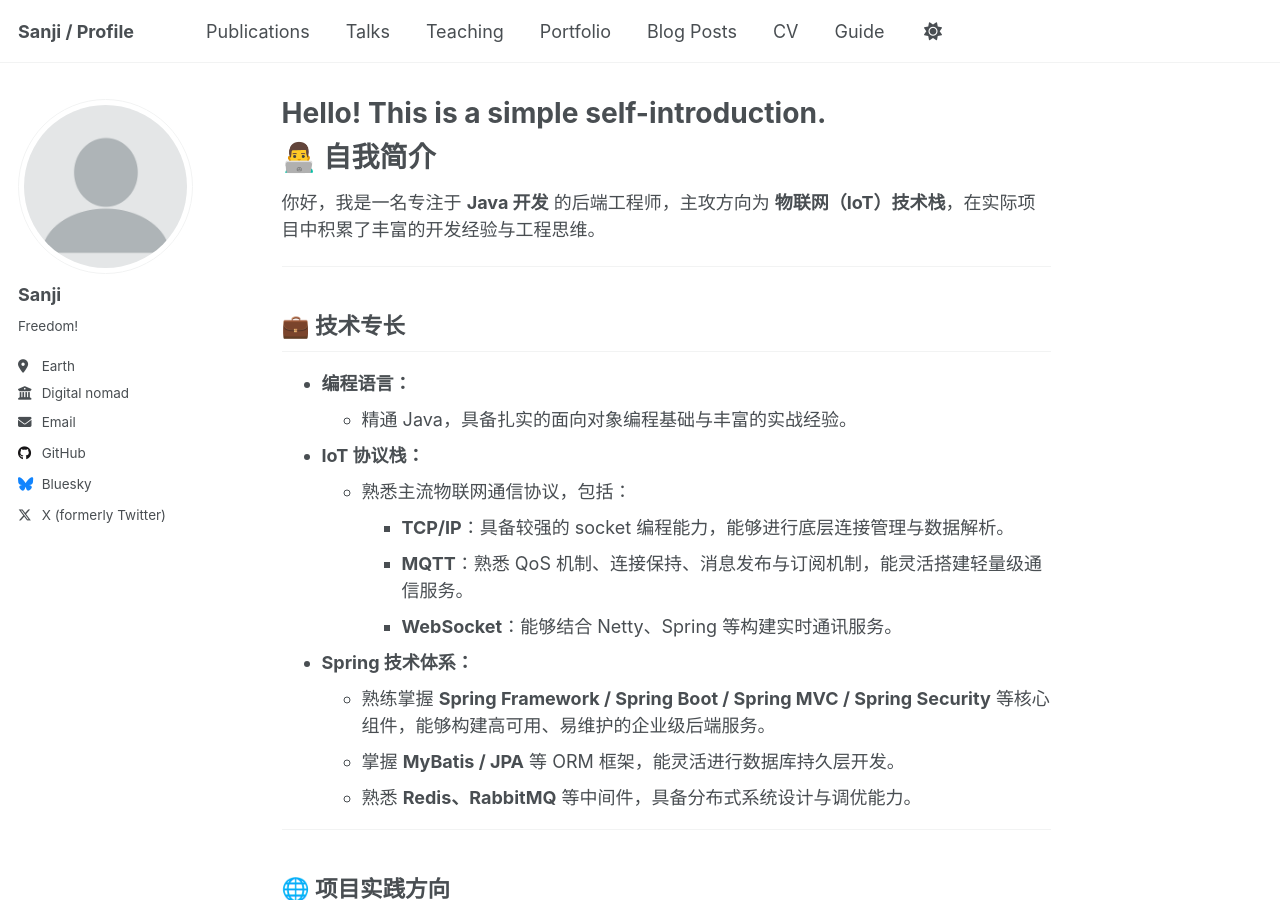
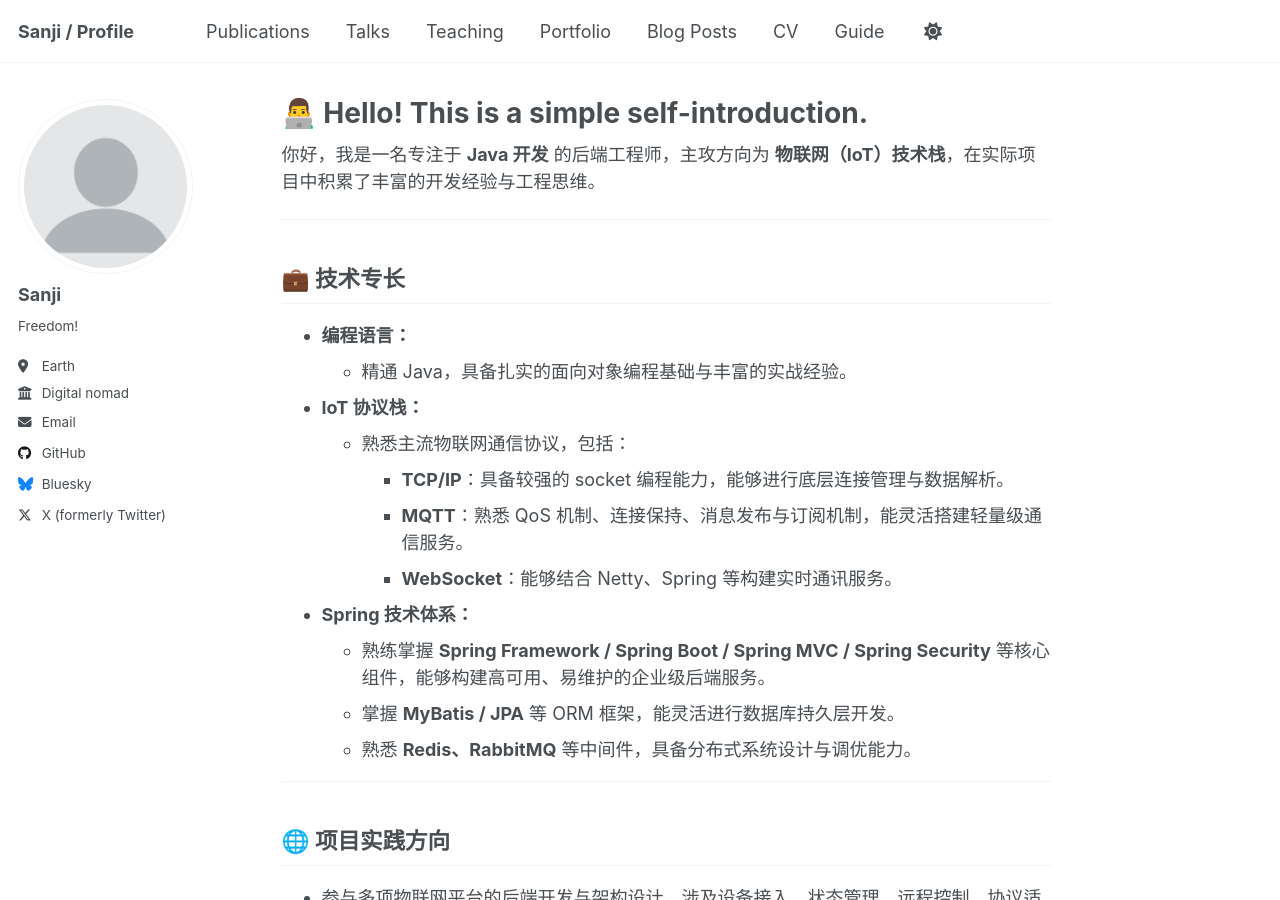
Before and after one commit to vinsmoke-sanji59/vinsmoke-sanji59.github.io, a Jekyll site: the page built from _pages/about.md, in a window 1280 px wide and 900 px high. Built offline with Jekyll 4.4.1, drawn with Linux system fonts in a browser that asks for light colours.

```diff
--- a/_pages/about.md
+++ b/_pages/about.md
@@ -1,13 +1,11 @@
 ---
 permalink: /
-title: "Hello! This is a simple self-introduction. "
+title: "👨‍💻 Hello! This is a simple self-introduction. "
 author_profile: true
 redirect_from:
   - /about/
   - /about.html
 ---
-
-# 👨‍💻 自我简介
 
 你好，我是一名专注于 **Java 开发** 的后端工程师，主攻方向为 **物联网（IoT）技术栈**，在实际项目中积累了丰富的开发经验与工程思维。
 
```
